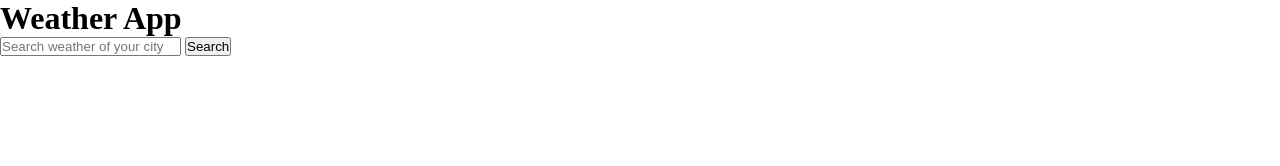
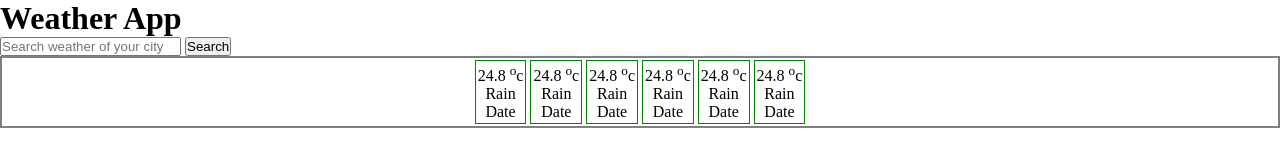
Before and after one commit to codeAlok/30_days_JS_challenge_with_Chai, a plain HTML site: page Day24_p1_weather_app/index.html in a window 1280 px wide. Drawn offline with Linux system fonts and the light colour scheme.

Commit message:
p1_weather_app taskUpto 8

```diff
--- a/Day24_p1_weather_app/index.html
+++ b/Day24_p1_weather_app/index.html
@@ -22,6 +22,39 @@
             <div class="weather"></div>
             <div class="city"></div>
         </div>
+
+        <div class="forecast">
+            <div class="day-report">
+                <p class="day-degree">24.8 <sup>o</sup>c</p>
+                <p class="day-weather">Rain</p>
+                <p class="day-date">Date</p>
+            </div>
+            <div class="day-report">
+                <p class="day-degree">24.8 <sup>o</sup>c</p>
+                <p class="day-weather">Rain</p>
+                <p class="day-date">Date</p>
+            </div>
+            <div class="day-report">
+                <p class="day-degree">24.8 <sup>o</sup>c</p>
+                <p class="day-weather">Rain</p>
+                <p class="day-date">Date</p>
+            </div>
+            <div class="day-report">
+                <p class="day-degree">24.8 <sup>o</sup>c</p>
+                <p class="day-weather">Rain</p>
+                <p class="day-date">Date</p>
+            </div>
+            <div class="day-report">
+                <p class="day-degree">24.8 <sup>o</sup>c</p>
+                <p class="day-weather">Rain</p>
+                <p class="day-date">Date</p>
+            </div>
+            <div class="day-report">
+                <p class="day-degree">24.8 <sup>o</sup>c</p>
+                <p class="day-weather">Rain</p>
+                <p class="day-date">Date</p>
+            </div>
+        </div>
     </div>
 </body>
 
--- a/Day24_p1_weather_app/script.js
+++ b/Day24_p1_weather_app/script.js
@@ -14,7 +14,7 @@
 // *** Task 5: Add an input field and a search button to the HTML structure. Style the input and button using CSS.
 
 // *** Task 6: Write a function to fetch and display weather data for a city entered in the search input field. Log any errors to the console.
-import {API_KEY} from "./config.js"
+import { API_KEY } from "./config.js"
 
 const WEATHER_API_KEY = API_KEY;
 const city = document.querySelector('.city');
@@ -23,20 +23,20 @@ const weatherCondition = document.querySelector('.weather');
 const searchBtn = document.getElementById('search-btn');
 const cityName = document.getElementById('city-name');
 
-async function getCurrentWeather(cityName='Delhi'){
-    try{
+async function getCurrentWeather(cityName = 'Delhi') {
+    try {
         const currentWeatherJSON = await fetch(`https://api.openweathermap.org/data/2.5/weather?q=${cityName}&appid=${WEATHER_API_KEY}&units=metric`);
 
         const currentWeatherData = await currentWeatherJSON.json();
         console.log(currentWeatherData);
 
         // updating data on page
-        if(currentWeatherData.cod === 200){
+        if (currentWeatherData.cod === 200) {
             city.innerText = currentWeatherData.name;
             weatherCondition.innerText = currentWeatherData?.weather[0]?.main;
             currentTemp.innerHTML = `${currentWeatherData.main.temp} <sup>o</sup>C`;
         }
-        else{
+        else {
             throw new Error(`${currentWeatherData.message}`)
         }
     }
@@ -50,8 +50,9 @@ getCurrentWeather();
 
 // *** Refresh page with newData ***
 searchBtn.addEventListener('click', () => {
-    if(cityName.value !== ''){
+    if (cityName.value !== '') {
         getCurrentWeather(cityName.value);
+        getFiveDaysForecast(cityName.value);
     }
 });
 
@@ -60,6 +61,49 @@ searchBtn.addEventListener('click', () => {
 // *** Task 7: Use the 'fetch' API to get a 5-day weather forecast from the public weather API. Log the response data to the console.
 
 // *** Task 8: Parse the forecast data and display the temperature and weather condition for each day in the forecast on the web page.
+async function getFiveDaysForecast(cityName = 'Delhi') {
+    const jsonData = await fetch(`https://api.openweathermap.org/data/2.5/forecast?q=${cityName}&appid=${WEATHER_API_KEY}&units=metric`);
+
+    const data = await jsonData.json();
+
+    if (data.cod == 200) {
+        // ** Filter only unique Days data **
+        const regex = /\b\d{4}-\d{2}-\d{2}\b/g;
+
+        const filteredData = data.list.filter((item, idx, arr) => {
+            let matchDate = item.dt_txt.match(regex);
+
+            // match with current and nextData
+            if (idx < arr.length - 1) {
+                let NextMatch = arr[idx + 1].dt_txt.match(regex);
+
+                if (`"${NextMatch}"` !== `"${matchDate}"`) {
+                    return true;
+                }
+                else {
+                    return false;
+                }
+            }
+
+            return true;
+        });
+
+        // create and add data
+        const dayReports = document.querySelectorAll('.day-report');
+
+        dayReports.forEach((item, idx) => {
+            item.children[0].innerHTML = `${filteredData[idx].main.temp} <sup>o</sup>C`;
+            item.children[1].innerText = filteredData[idx].weather[0].description;
+            item.children[2].innerText = filteredData[idx].dt_txt.match(regex);
+        })
+        console.log(dayReports)
+        console.log(filteredData);
+    }
+
+    console.log(data);
+}
+
+getFiveDaysForecast();
 
 
 // ***** Activity 5: Enhancing the UI *****
--- a/Day24_p1_weather_app/style.css
+++ b/Day24_p1_weather_app/style.css
@@ -3,3 +3,17 @@
     padding: 0;
     box-sizing: border-box;
 }
+
+.forecast{
+    border: 2px solid grey;
+    display: flex;
+    justify-content: center;
+    align-items: center;
+}
+
+.forecast .day-report{
+    border: 1px solid green;
+    margin: 2px;
+    padding: 2px;
+    text-align: center;
+}
```
